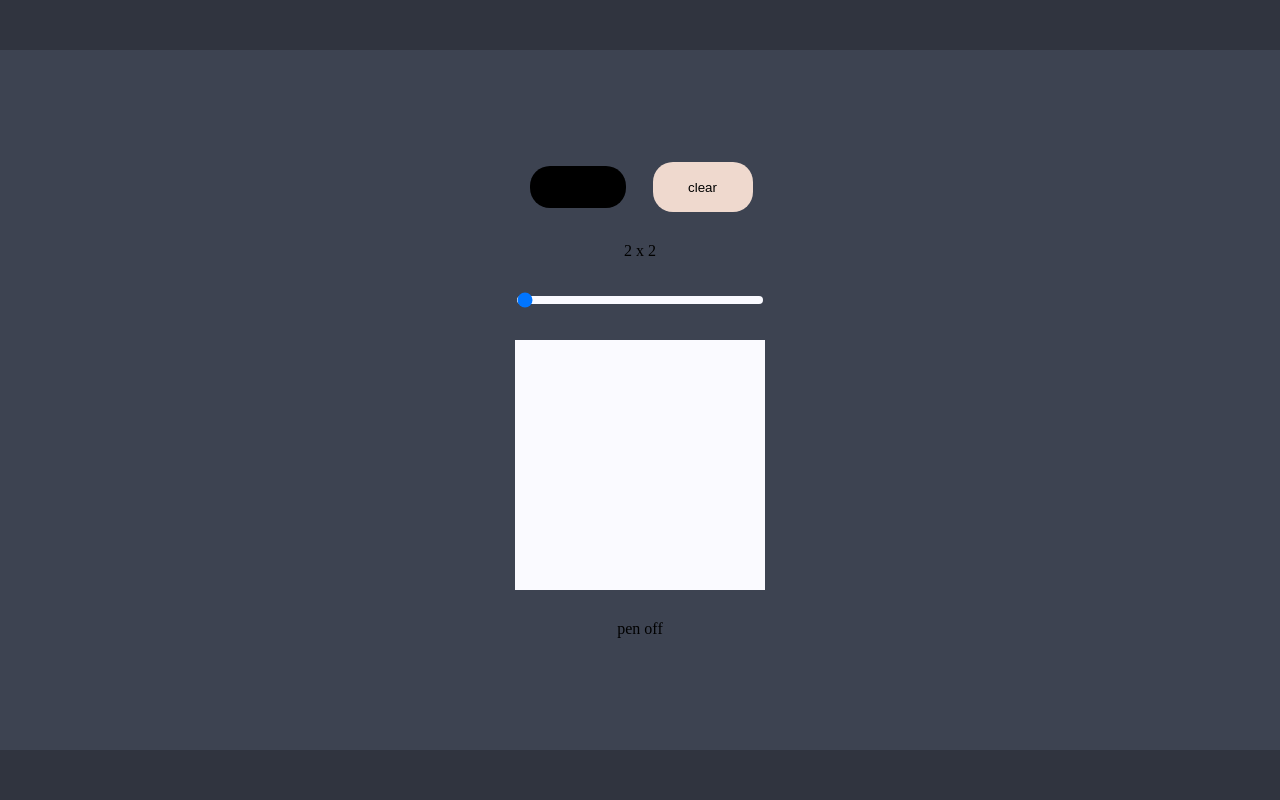
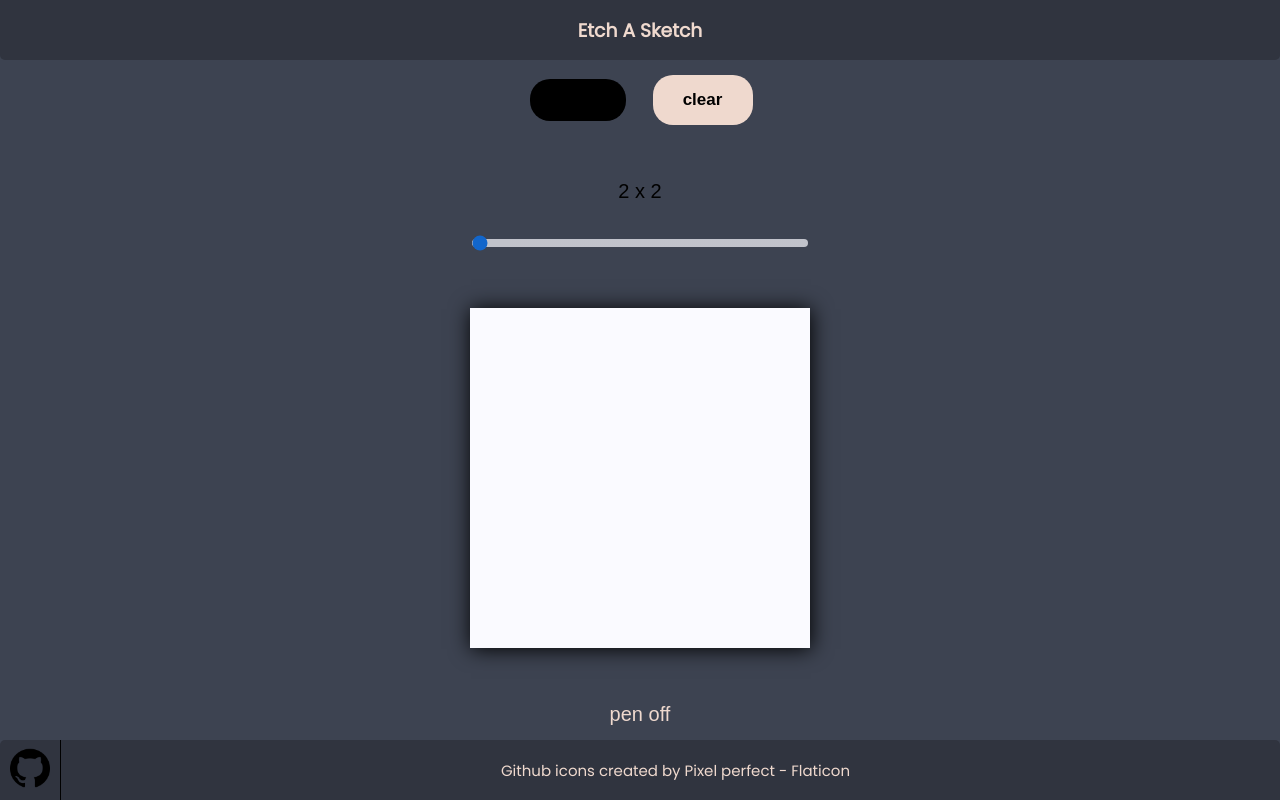
Before and after one commit to MMMMDEV/etch-a-sketch-00, a plain HTML site: page index.html in a window 1280 px wide. Drawn offline with Linux system fonts and the light colour scheme; a web font is replaced by a local one.

Commit message:
added colro, fonts, styling and moves some stuff around as well ass adding the github icon

```diff
--- a/index.html
+++ b/index.html
@@ -9,7 +9,9 @@
     <script src="javascript.js" defer></script>
 </head>
 <body>
-    <header></header>
+    <header>
+        <h3>Etch A Sketch</h3>
+    </header>
     <main>
         <div class="button-container">
             <input type="color" class="color">
@@ -17,11 +19,20 @@
         </div>
         <p class="thumb-value"></p>
         <div class="slider-container">
-            <input type="range" min="2" max="100" class="slider" value="2">
+            <input type="range" min="2" max="100" class="slider" value="2" step="2">
         </div>
         <div class="pad"></div>
     </main>
-    <footer></footer>
+    <footer>
+        <div class="footer-left">
+            <a href="https://github.com/MMMMDEV">
+                <img src="images/github.png" alt="icon of github">
+            </a>
+        </div>
+        <div class="footer-right">
+            <a href="https://www.flaticon.com/free-icons/github" title="github icons">Github icons created by Pixel perfect - Flaticon</a>
+        </div>
+    </footer>
 
 </body>
 </html>
--- a/style.css
+++ b/style.css
@@ -1,4 +1,4 @@
-
+@import url('https://fonts.googleapis.com/css2?family=Kantumruy+Pro&family=Poppins:wght@300;400&display=swap');
 
 * {
     box-sizing: border-box;
@@ -28,18 +28,31 @@ header {
     position: fixed;
     top: 0;
     width: 100%;
-    height: 50px;
+    height: 60px;
     background-color: var(--gunmetal);
+    display: flex;
+    justify-content: center;
+    align-items: center;
+    text-align: center;
+    border-radius: 0px 0px 5px 5px;
+    z-index: 5;
+}
+
+h3 {
+    margin: 0px;
+    color: var(--ghost-white);
+    font-family: 'Poppins', sans-serif;
 }
 
 main {
     display: flex;
-    justify-content: center;
+    position: relative;
+    justify-content: space-between;
     align-items: center;
     flex-direction: column;
     width: 100%;
     height: 100%;
-    gap: 15px;
+    gap: 20px;
 }
 
 .button-container {
@@ -55,11 +68,17 @@ button {
     border-radius: 20px;
     cursor: pointer;
     background-color: var(--ghost-white);
+    font-size: 17px;
+    font-weight: 900;
+    font-family: 'Kantumruy Pro', sans-serif;
 }
 
 .thumb-value {
     margin: 0px;
     margin-top: 15px;
+    margin-bottom: -25px;
+    font-size: 20px;
+    font-family: 'Kantumruy Pro', sans-serif;
 }
 
 .slider-container {
@@ -77,8 +96,15 @@ button {
     appearance: none;
     width: 100%;
     height: 8px;
+    border: none;
     border-radius: 5px;
     background: linear-gradient(90deg, #fafaffff 60%, #fafaffff 60%);
+    opacity: 0.7;
+    transition: opacity 0.2s;
+}
+
+.slider:hover {
+    opacity: 1;
 }
 
 .slider::-webkit-slider-thumb,
@@ -92,6 +118,7 @@ button {
     z-index: 3;
     position: relative;
     border-radius: 50%;
+    border: none;
 }
 
 .color {
@@ -120,17 +147,73 @@ button {
     height: 250px;
     display: grid;
     background-color: var(--ghost-white);
+    box-shadow: 1px 1px 20px black;
 }
 
 .pen {
     margin: 0px;
     margin-top: 15px;
+    color: var(--ghost-white);
+    font-size: 20px;
+    font-family: 'Kantumruy Pro', sans-serif;
 }
 
 footer {
     position: fixed;
+    display: flex;
     bottom: 0;
     width: 100%;
-    height: 50px;
+    height: 60px;
     background-color: var(--gunmetal);
+    gap: 10px;
+    border-radius: 5px 5px 0px 0px;
 }
+
+img {
+    width: 40px;
+}
+
+.footer-left {
+    display: flex;
+    justify-content: center;
+    align-items: center;
+    padding: 10px;
+    border-right: 1px solid black;
+}
+
+.footer-right {
+    display: flex;
+    width: 100%;
+    flex-direction: column;
+    justify-content: center;
+    align-items: center;
+    font-size: 15px;
+    padding: 10px;
+    gap: 5px;
+    text-align: center;
+    font-family: 'Poppins', sans-serif;
+}
+
+a {
+    text-decoration: none;
+    color: var(--ghost-white);
+}
+
+a:visited {
+    color: var(--ghost-white);
+}
+
+@media only screen and (min-height:668px) {
+    main {
+        gap: 40px;
+    }
+
+    .slider-container {
+        width: 340px
+    }
+
+    .pad {
+        width: 340px;
+        height: 340px;
+    }
+}
```
Also changed, not shown: images/github.png (added).
